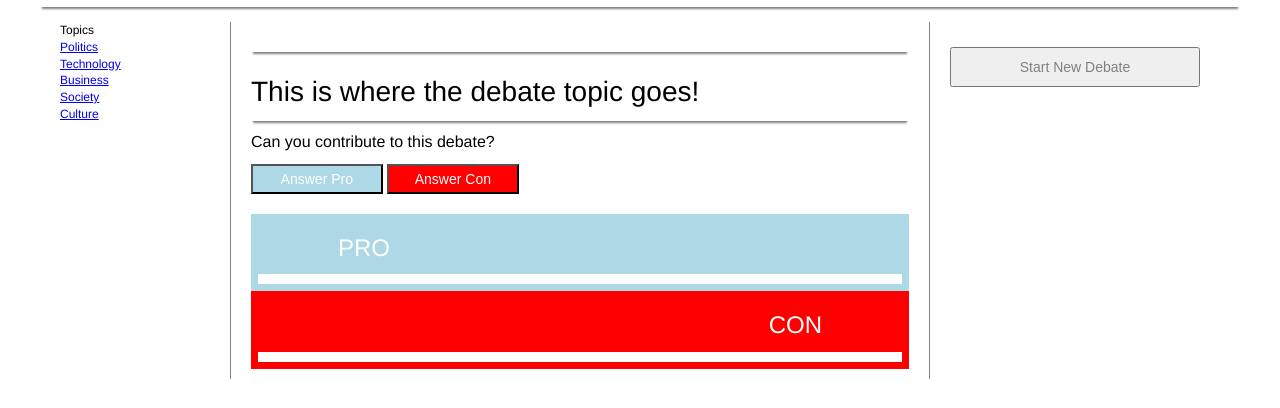
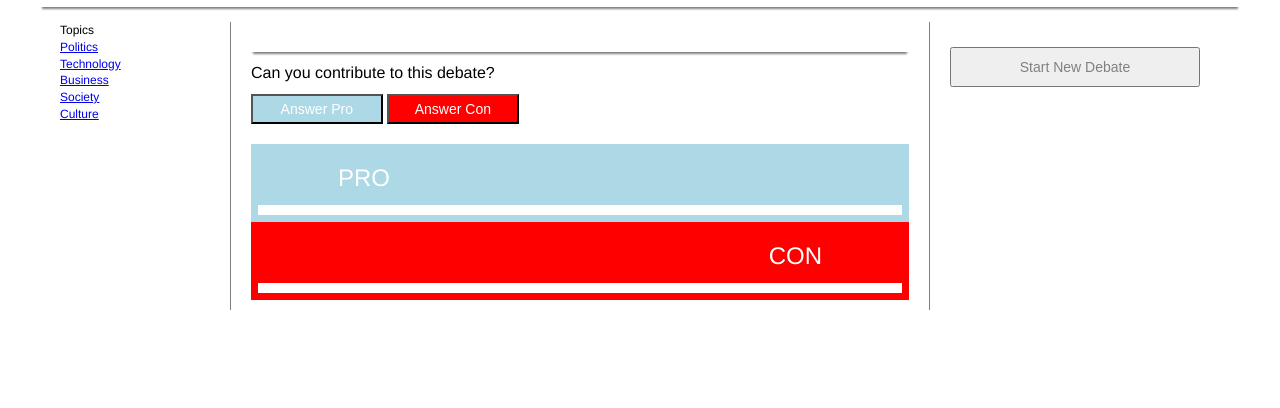
Before and after one commit to thespacemoose/a2d, a plain HTML site: page index.html in a window 1280 px wide. Shown: the part 44-452 px from the top of the page. Drawn offline with nearby package versions, Linux system fonts and the light colour scheme; a script that the page names is missing.

Commit message:
Added files via upload

```diff
--- a/index.html
+++ b/index.html
@@ -45,8 +45,6 @@
 					</form>
 				</div>
 				<h3 id="topic-title"></h3>
-
-				<h3 id="topic-title">This is where the debate topic goes!</h3>
 				<div class="debate-main">
 					<div class="user-submission">
 						<div id="canYouAnswer">Can you contribute to this debate?
--- a/js/app.js
+++ b/js/app.js
@@ -44,7 +44,6 @@ $( document ).ready(function() {
 		   	$(".argumentElement").remove();
 		  	var newTopic = $("#topicTitleInputArea").val();
 		  	console.log(newTopic);
-		  	// $("h3").append(newTopic);
 		  	$(".argument").remove();
 		  	$("#topicTitleInputArea").val("");
 		  	$(".topicTitleForm").removeClass("formOpen");
@@ -93,9 +92,7 @@ $( document ).ready(function() {
 	    argueRef.push({contitle: conUserTitle, conargue: conUserArgument});
 	   	conArguementField.val("");
 	   	conTitleField.val("")
-
 	});
-
 
       //SAVE DATA TO FIREBASE AND EMPTY FIELD
 
```
